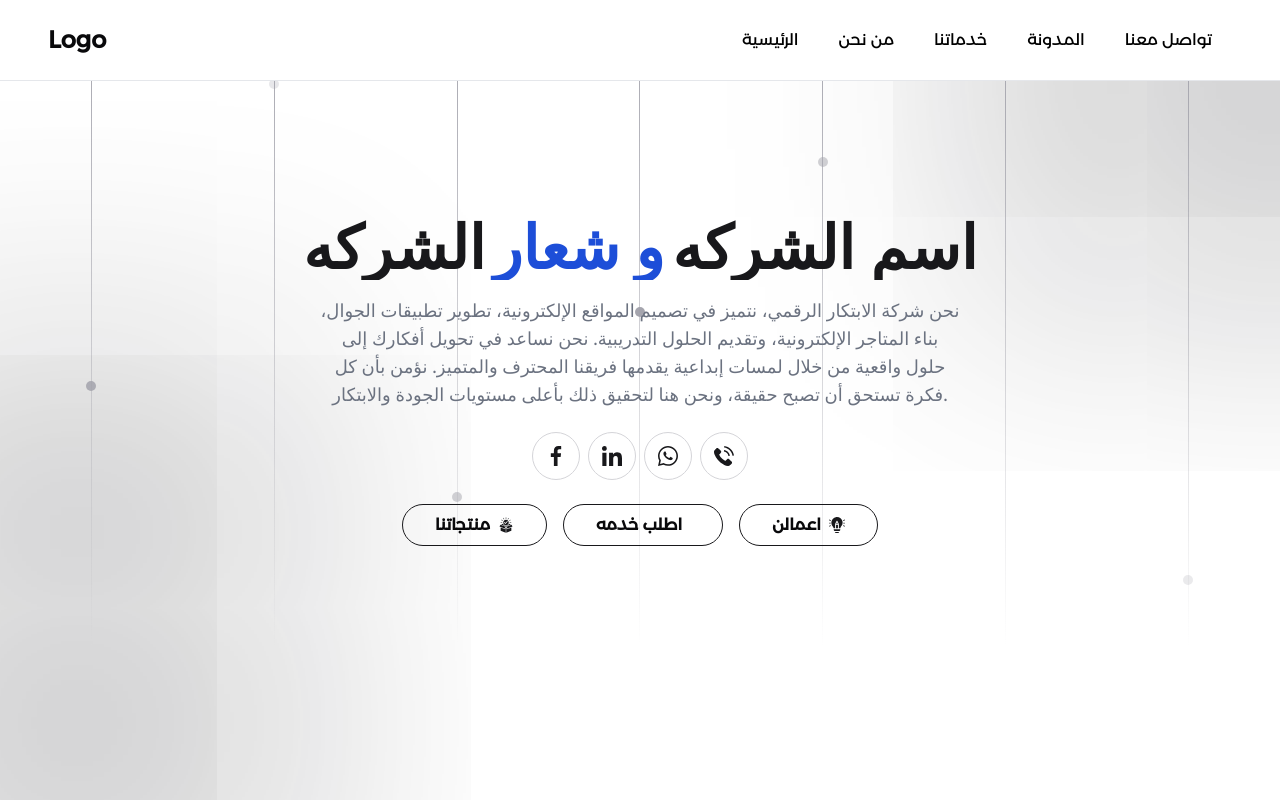
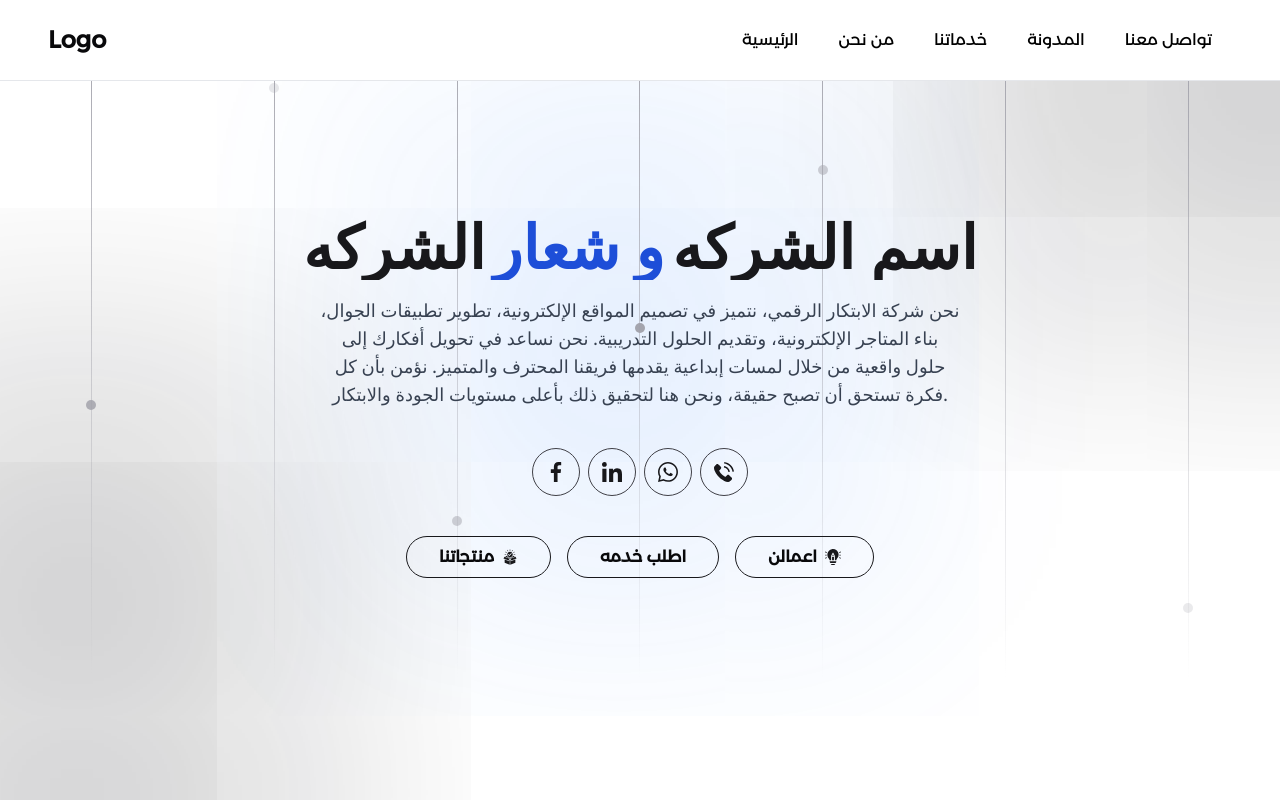
Before and after one commit to Yahia-Ahmed-abdelrazik/tec-company, a React (Vite) app: page / in a window 1280 px wide. Built offline with nearby package versions, Linux system fonts and the light colour scheme.

Commit message:
edit hero

```diff
--- a/src/index.css
+++ b/src/index.css
@@ -119,10 +119,6 @@
 }
 
 @layer utilities {
-  /* .nav-link {
-    @apply block py-2 px-3 text-white bg-zinc-900 rounded md:bg-transparent md:text-zinc-900 md:p-0
-  } */
-
   .line {
     @apply w-px h-full  bg-gradient-to-b from-zinc-400  to-transparent relative;
   }
@@ -130,7 +126,10 @@
   .line-before {
     @apply absolute w-[10px] h-[10px] bg-zinc-400 rounded-full top-0 right-1/2 translate-x-1/2 animate-moveDown;
   }
-  .btn {
-    @apply px-8 py-2 border rounded-3xl border-zinc-900 font-bold flex items-center gap-2 relative;
+  .btn-custom {
+    @apply px-8 py-2 border rounded-3xl border-zinc-900 font-bold flex items-center gap-2 relative bg-transparent  hover:bg-blue-400;
+  }
+  .glow {
+    @apply z-[-1] absolute inset-0 rounded-lg bg-blue-400 opacity-0 blur-md group-hover:opacity-80 transition-all duration-500;
   }
 }
--- a/src/pages/Home/FlipPrand.tsx
+++ b/src/pages/Home/FlipPrand.tsx
@@ -1,5 +1,5 @@
 import { motion } from "framer-motion";
-const FlipPrand = ({ children }: { children: string | Element }) => {
+const FlipPrand = ({ children }: { children: string | JSX.Element }) => {
   return (
     <motion.h1
       initial="initial"
--- a/src/sections/Hero/Hero.tsx
+++ b/src/sections/Hero/Hero.tsx
@@ -21,6 +21,7 @@ const Hero = () => {
         {/* background shadow */}
         <div className="absolute top-0 right-0 w-0 h-0 z-[-2] opacity-60 shadow-[0_0_25vw_25vw_rgba(14,14,15,0.3)]"></div>
         <div className="absolute bottom-0 left-0 w-0 h-0 z-[-2] opacity-60 shadow-[0_0_25vw_25vw_rgba(14,14,15,0.3)]"></div>
+        <div className="absolute top-1/2 right-1/2 -translate-x-1/2 -translate-y-1/2 w-0 h-0 z-[-2] opacity-40 shadow-[0_0_20vw_20vw_rgba(49,130,249,0.3)]"></div>
         {/* lins */}
         <div className="flex justify-around pointer-events-none -z-[1] absolute top-0 right-0 w-full h-full">
           <span className="line ">
@@ -75,14 +76,14 @@ const Hero = () => {
             </span>
             الشركه
           </FlipPrand>
-          <h5 className="text-balance lg:text-lg text-gray-500 font-serif leading-tight max-w-lg md:max-w-2xl">
+          <h5 className="text-balance lg:text-lg text-gray-700 font-serif leading-tight max-w-lg md:max-w-2xl">
             نحن شركة الابتكار الرقمي، نتميز في تصميم المواقع الإلكترونية، تطوير
             تطبيقات الجوال، بناء المتاجر الإلكترونية، وتقديم الحلول التدريبية.
             نحن نساعد في تحويل أفكارك إلى حلول واقعية من خلال لمسات إبداعية
             يقدمها فريقنا المحترف والمتميز. نؤمن بأن كل فكرة تستحق أن تصبح
             حقيقة، ونحن هنا لتحقيق ذلك بأعلى مستويات الجودة والابتكار.
           </h5>
-        </div>
+
           {/* social */}
           <div className="flex items-center justify-center gap-2 mt-4 p-2 ">
             {socialLinks.map((link, index) => (
@@ -90,38 +91,58 @@ const Hero = () => {
                 key={index}
                 href={link.href}
                 target="_blank"
-              className="group relative flex h-12 w-12 items-center justify-center overflow-hidden rounded-full border border-zinc-300 bg-white transition-all duration-300 ease-in-out hover:-translate-y-1 hover:border-zinc-400 hover:shadow-lg"
+                className="group relative flex h-12 w-12 items-center justify-center overflow-hidden rounded-full border border-zinc-700 bg-transparent transition-all duration-300 ease-in-out hover:-translate-y-1 hover:border-zinc-400 hover:shadow-lg hover:bg-blue-400"
               >
+                <span className="glow"></span>
                 <img
                   src={link.icon}
-                className="z-10 h-5 w-5 text-zinc-600 transition-all duration-300 ease-in-out group-hover:scale-110 group-hover:text-zinc-900"
+                  className="z-10 h-5 w-5 text-zinc-600 transition-all duration-300 ease-in-out group-hover:brightness-0 group-hover:invert group-hover:scale-110"
                 />
                 <div className="absolute inset-0 scale-0 rounded-full bg-blue-400 transition-all duration-300 ease-in-out group-hover:scale-100"></div>
               </a>
             ))}
           </div>
           {/* btns */}
-        <div className="flex justify-center items-center gap-4 flex-wrap mt-4">
-          <a href="" className="btn ">
-            <span>منتجاتنا</span>
+          <div className=" flex justify-center items-center gap-4 flex-wrap mt-4 ">
+            <a
+              href=""
+              className="btn-custom transition-all duration-300 ease-in-out group "
+            >
+              <span className="group-hover:text-white transition-all duration-300 ease-in-out">
+                منتجاتنا
+              </span>
+              <span className="glow"></span>
+
               <img
                 src={products}
                 alt=""
-              className="h-4 object-contain transition"
+                className="h-4 object-contain transition-all duration-300 ease-in-out group-hover:brightness-0 group-hover:invert group-hover:scale-110"
               />
             </a>
-          <a href="" className="btn order-2 md:order-none ">
-            <span>اطلب خدمه</span>
-            <img src="" alt="" />
+            <a
+              href=""
+              className="btn-custom transition-all duration-300 ease-in-out group  order-2 md:order-none"
+            >
+              <span className="group-hover:text-white transition-all duration-300 ease-in-out">
+                اطلب خدمه
+              </span>
+              <span className="glow"></span>
             </a>
-          <a href="" className="btn">
-            <span>اعمالن</span>
+            <a
+              href=""
+              className="btn-custom transition-all duration-300 ease-in-out group "
+            >
+              <span className="group-hover:text-white transition-all duration-300 ease-in-out">
+                اعمالن
+              </span>
+              <span className="glow"></span>
               <img
                 src={portofolio}
                 alt=""
-              className="h-4 object-contain transition"
+                className="h-4 object-contain transition-all duration-300 ease-in-out group-hover:brightness-0 group-hover:invert group-hover:scale-110"
               />
             </a>
+          </div>
         </div>
       </div>
     </>
```
Lines whose indentation alone changed are shown as unchanged.
